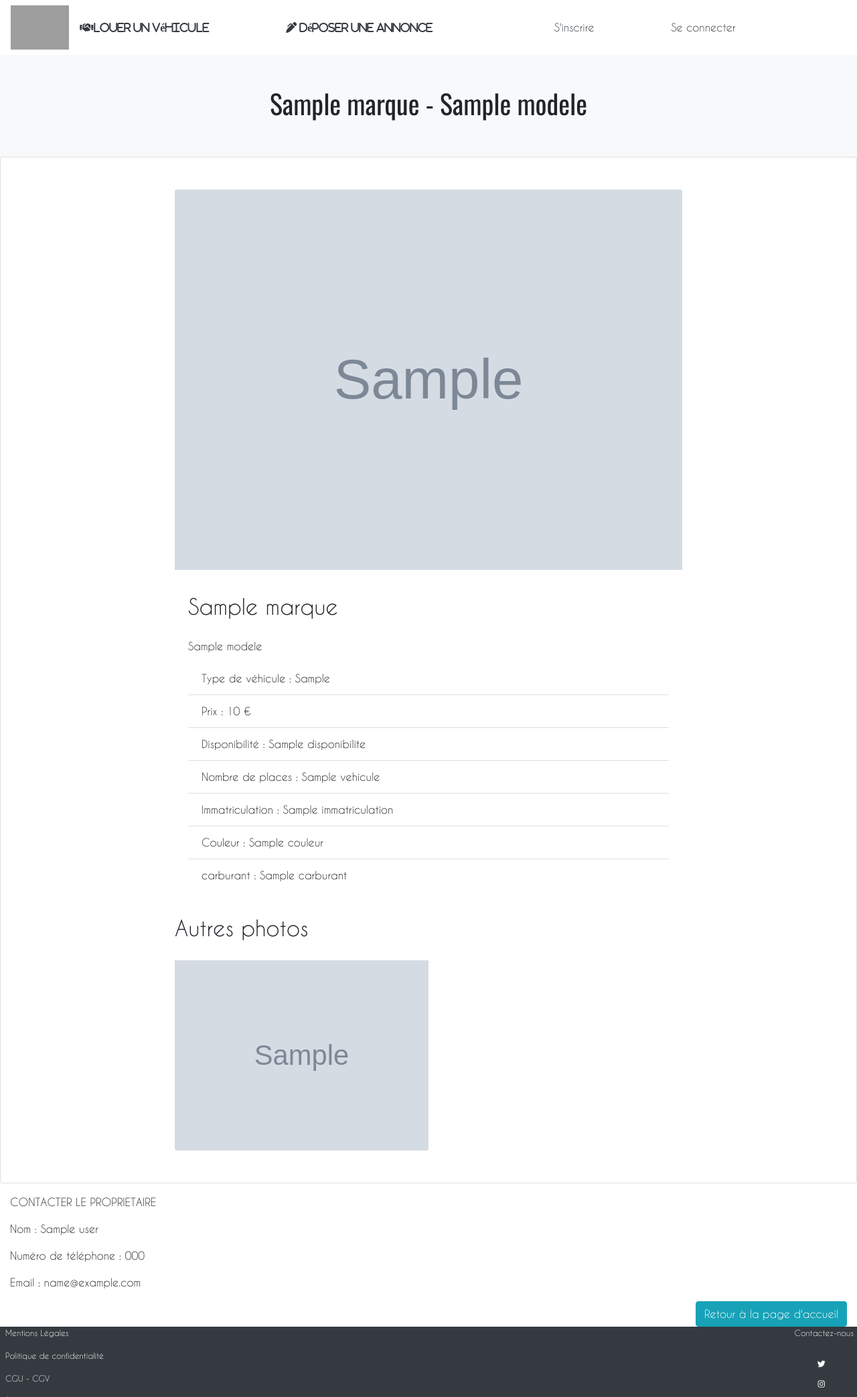
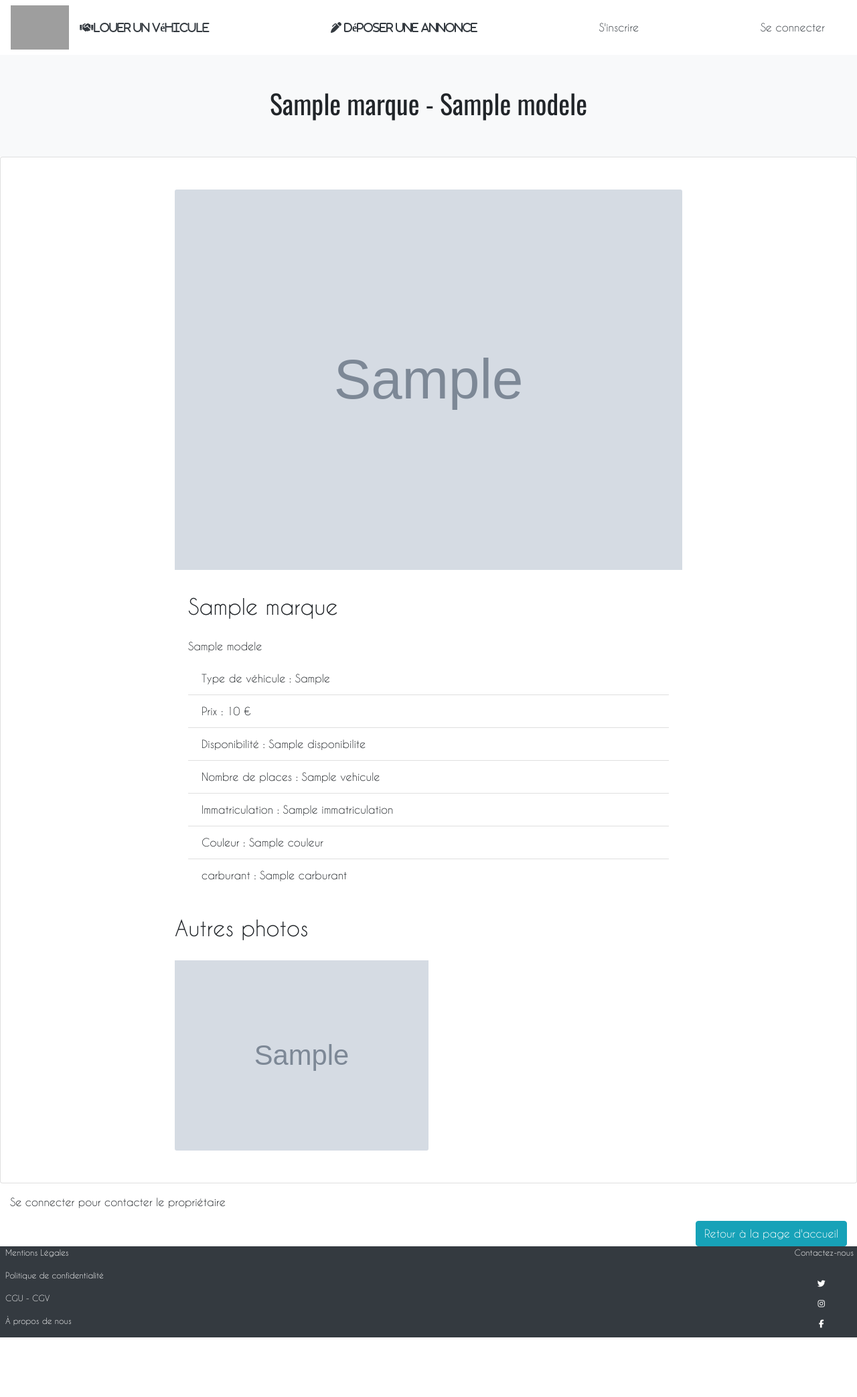
Before and after one commit to colinos10/horiza, a Symfony app: template templates/home/vehicule.html.twig in a window 1280 px wide. Shown: the top 2086 px of the page at 67% size. After the commit the page ends 1997 px from the top, so only its background shows below. Run offline with Twig, Linux system fonts and the light colour scheme; the template is opened without the code that fills it: most values are stand-ins (such as "Sample title", 1, 10 or a date in 2020); grey boxes marked "Sample" are stand-in pictures; some libraries are stand-ins or nearby versions; grey boxes are pictures that could not be loaded.

Commit message:
màj liens header + accès bloqué détail véhicule

```diff
--- a/templates/base.html.twig
+++ b/templates/base.html.twig
@@ -35,36 +35,30 @@
                 <div class="collapse navbar-collapse justify-content-between" id="nav">
                         <ul class="navbar-bar" style="display: contents">
                             <li class="nav-item">
-                                <a href="vehicules" class="nav-link text-dark a-menu mr-3"><i class="fas fa-handshake">Louer un véhicule</a></i>
+                                <a href="{{ path('vehicules') }}" class="nav-link text-dark a-menu mr-3"><i class="fas fa-handshake">Louer un véhicule</a></i>
                             </li>
                             <li class="nav-item">
-                                <a href="annonce/create" class="nav-link text-dark a-menu mr-3"><i class="fas fa-pen-alt"> Déposer une annonce</a></i>
+                                <a href="{{ path('annonce_create') }}" class="nav-link text-dark a-menu mr-3"><i class="fas fa-pen-alt"> Déposer une annonce</a></i>
+                            </li>
+                            {% if app.user %}
+                                <li class="nav-item">
+                                    <a href="{{ path('annonce') }}" class="nav-link text-dark a-menu mr-3"><i class="fas fa-list"> Gérer mes annonces</a></i>
                                 </li>
                                 <li class="nav-item">
-                                {% if app.user %}
-                                <a href="annonce" class="nav-link text-dark a-menu mr-3"><i class="fas fa-list"> Gérer mes annonces</a></i>
-                                {% endif %}
+                                    <a href="{{ path('profil', {'id':app.user.id}) }}" class="nav-link text-dark a-menu mr-3"><i class="fas fa-user"> Mon compte</a></i>
                                 </li>
                                 <li class="nav-item">
-                                {% if app.user == null %}
-                                <a href="register" class="nav-link text-dark a-menu mr-3">S'inscrire</a>
-                                {% endif %}
+                                    <a href="{{ path('app_logout') }}" class="nav-link text-dark a-menu mr-3">Se déconnecter</a>
+                                </li>
+                            {% else %}
+                                <li class="nav-item">
+                                    <a href="{{ path('app_register') }}" class="nav-link text-dark a-menu mr-3">S'inscrire</a>
                                 </li>
                                 <li class="nav-item">
-                                {% if app.user == null %}
-                                <a href="login" class="nav-link text-dark a-menu mr-3">Se connecter</a>
+                                    <a href="{{ path('app_login') }}" class="nav-link text-dark a-menu mr-3">Se connecter</a>
+                                </li>
                             {% endif %}
-                            </li>
-                            <li class="nav-item">
-                                {% if is_granted('IS_AUTHENTICATED_FULLY') and app.user.id != null %}
-                                <a href="{{ path('profil', {'id':app.user.id}) }}" class="nav-link text-dark a-menu mr-3"><i class="fas fa-user"> Mon compte</a></i>
-                                {% endif %}
-                            </li>
-                            <li class="nav-item">
-                                {% if app.user %}
-                                <a href="{{ path('app_logout') }}" class="nav-link text-dark a-menu mr-3"><i class="fas fa-sign-out-alt"> Se déconnecter</a></i>
-                                {% endif %}
-                            </li>
+
                         </ul>
                     </div>
             </nav>
--- a/templates/home/vehicule.html.twig
+++ b/templates/home/vehicule.html.twig
@@ -34,12 +34,16 @@
             {% endif %}
         </div>
 
+        {% if is_granted('IS_AUTHENTICATED_FULLY') %}
             <div>
                 <p>CONTACTER LE PROPRIETAIRE</p>
                 <p>Nom : {{ vehicule.user.nom }} </p>
                 <p>Numéro de téléphone : {{ vehicule.user.tel }} </p>
                 <p>Email : {{ vehicule.user.email }} </p>
             </div>
+        {% else %}
+            <p>Se connecter pour contacter le propriétaire</p>
+        {% endif %}
 
         <div class="text-right">
             <a href="{{ path('home') }}" type="button" class="btn btn-info">Retour à la page d'accueil</a>
```
Also changed, not shown: 1 other file. Lines whose indentation alone changed are shown as unchanged.
